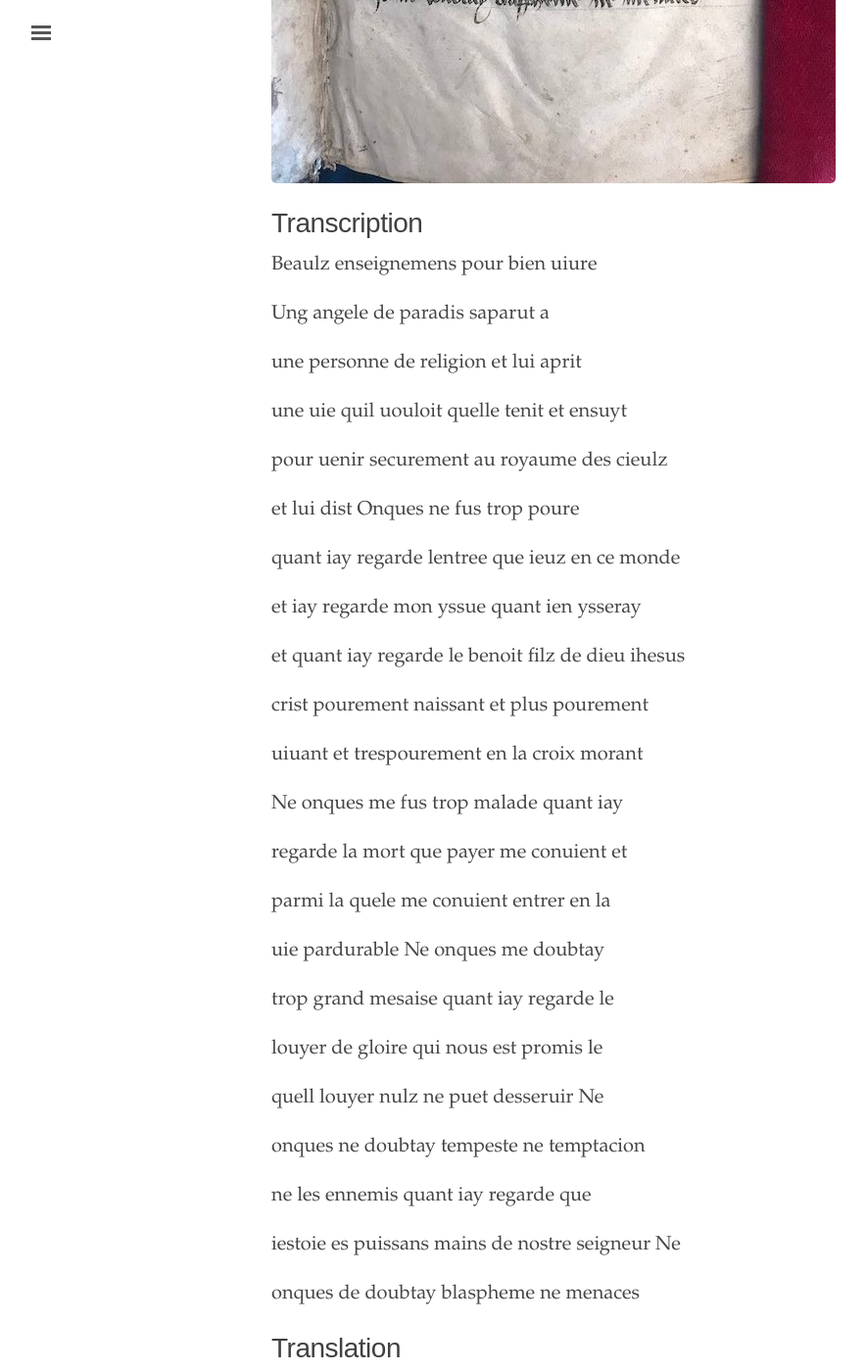
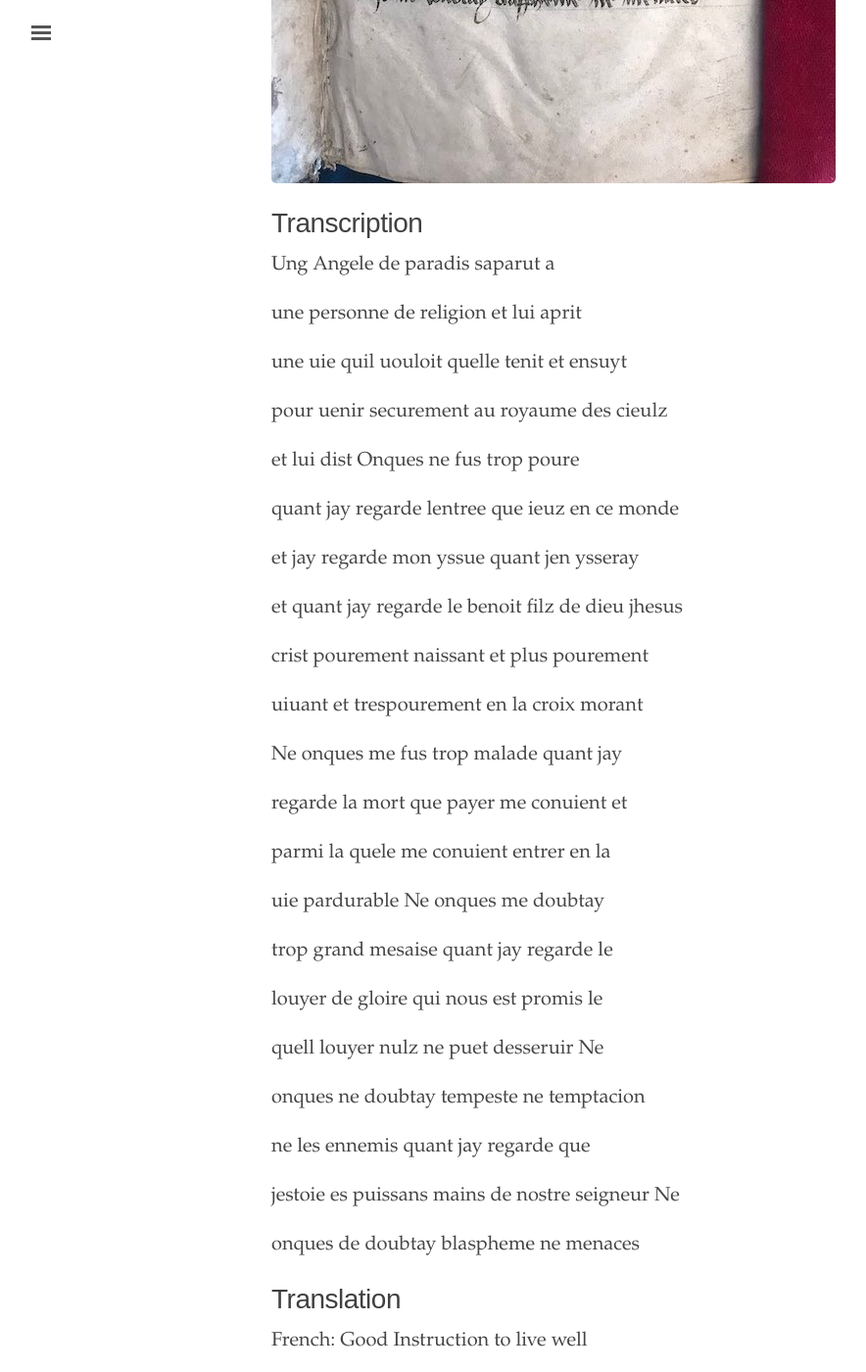
Before and after one commit to oldfrenchtexts/L-aiguillon-d-amour-divine, a Jekyll site: the page built from _texts/Folio 1R.md, in a window 1280 px wide and 1400 px high, scrolled down 843 px. Shown: the whole window at 98% size, without its empty margins (3-887 px from the left). Built offline with Jekyll 4.4.1, drawn with Linux system fonts in a browser that asks for light colours.

Commit message:
Update Folio 1R.md

```diff
--- a/_texts/Folio 1R.md
+++ b/_texts/Folio 1R.md
@@ -10,9 +10,7 @@
 
 # Transcription
 
-Beaulz enseignemens pour bien uiure
-
-Ung angele de paradis saparut a
+Ung Angele de paradis saparut a
 
 une personne de religion et lui aprit
 
@@ -22,17 +20,17 @@
 
 et lui dist Onques ne fus trop poure
 
-quant iay regarde lentree que ieuz en ce monde
+quant jay regarde lentree que ieuz en ce monde
 
-et iay regarde mon yssue quant ien ysseray
+et jay regarde mon yssue quant jen ysseray
 
-et quant iay regarde le benoit filz de dieu ihesus
+et quant jay regarde le benoit filz de dieu jhesus
 
 crist pourement naissant et plus pourement
 
 uiuant et trespourement en la croix morant
 
-Ne onques me fus trop malade quant iay
+Ne onques me fus trop malade quant jay
 
 regarde la mort que payer me conuient et
 
@@ -40,7 +38,7 @@
 
 uie pardurable Ne onques me doubtay
 
-trop grand mesaise quant iay regarde le
+trop grand mesaise quant jay regarde le
 
 louyer de gloire qui nous est promis le
 
@@ -48,9 +46,9 @@
 
 onques ne doubtay tempeste ne temptacion
 
-ne les ennemis quant iay regarde que
+ne les ennemis quant jay regarde que
 
-iestoie es puissans mains de nostre seigneur Ne
+jestoie es puissans mains de nostre seigneur Ne
 
 onques de doubtay blaspheme ne menaces
 
```
